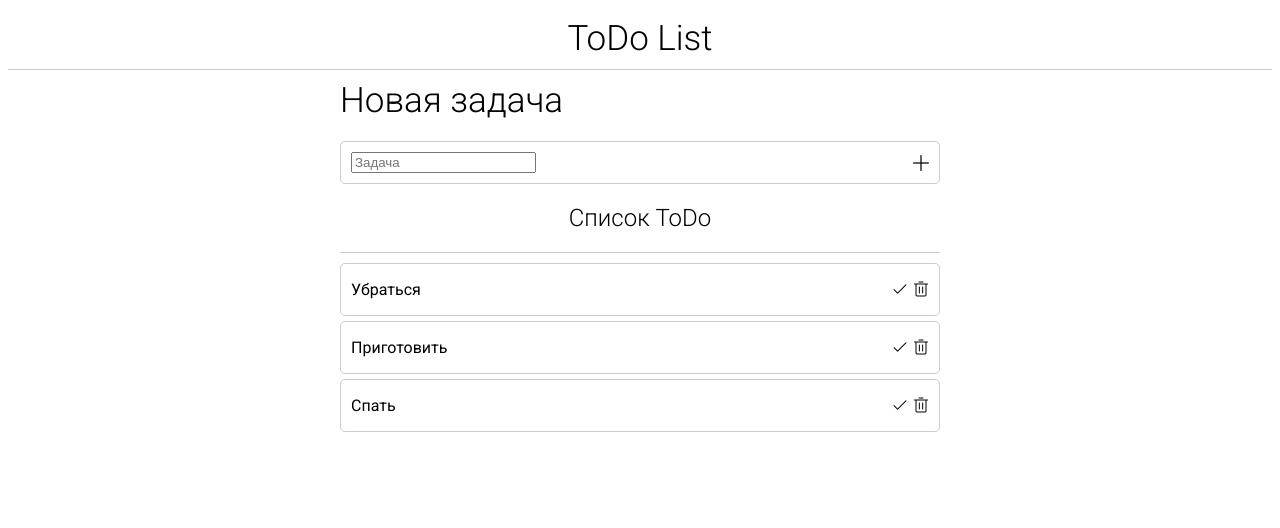
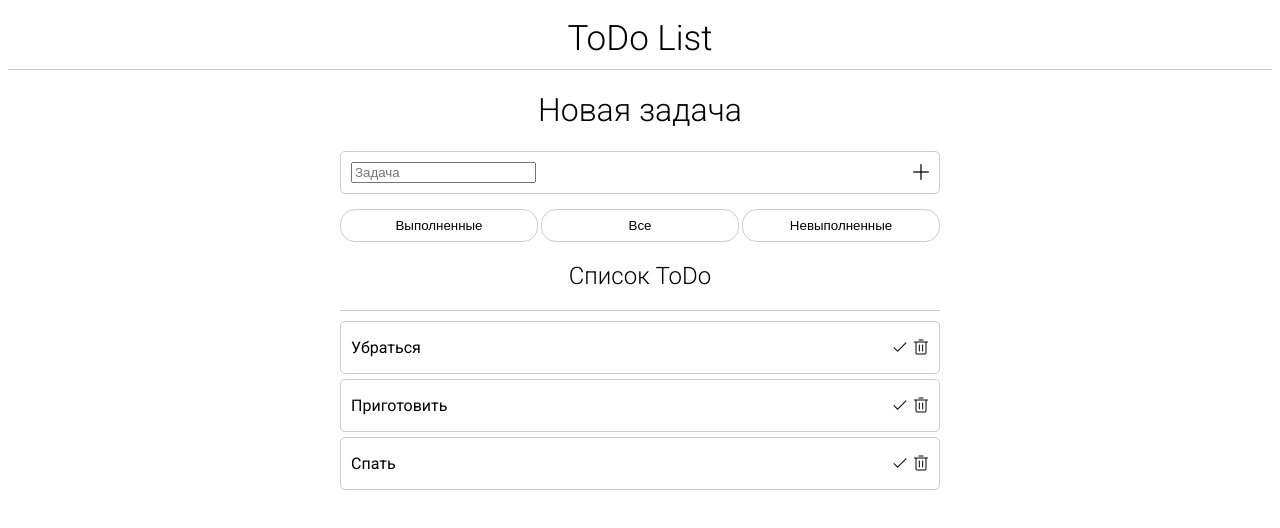
Before and after one commit to qann1st/react-todo, a React (Create React App) app: page / in a window 1280 px wide. Shown: the top 528 px of the page. Built offline with nearby package versions, Linux system fonts and the light colour scheme.

Commit message:
feat: add styles and add filter todos

```diff
--- a/src/components/TodoList/AddTodo.jsx
+++ b/src/components/TodoList/AddTodo.jsx
@@ -11,7 +11,7 @@ function AddTodo({ addTodo }) {
 
   return (
     <div className="new-todo">
-      <h1 className="header__title">Новая задача</h1>
+      <h1 className="todo-list__title">Новая задача</h1>
       <form className="new--todo" onSubmit={handleSubmit}>
         <input
           onChange={(e) => setValueInput(e.target.value)}
--- /dev/null
+++ b/src/components/TodoList/TodoFilter.jsx
@@ -0,0 +1,13 @@
+import React from 'react';
+
+function TodoFilter({ setFilter }) {
+  return (
+    <div className="todo-filter">
+      <button onClick={() => setFilter('ready')}>Выполненные</button>
+      <button onClick={() => setFilter('all')}>Все</button>
+      <button onClick={() => setFilter('not-ready')}>Невыполненные</button>
+    </div>
+  );
+}
+
+export default TodoFilter;
--- a/src/components/TodoList/index.jsx
+++ b/src/components/TodoList/index.jsx
@@ -1,5 +1,6 @@
 import React from 'react';
 import AddTodo from './AddTodo';
+import TodoFilter from './TodoFilter';
 import TodoListItem from './TodoListItem';
 
 function TodoList() {
@@ -8,6 +9,8 @@ function TodoList() {
     { name: 'Приготовить', isChecked: false },
     { name: 'Спать', isChecked: false },
   ]);
+
+  const [filter, setFilter] = React.useState('all');
 
   function handleCheck(id) {
     setTodos(
@@ -28,15 +31,28 @@ function TodoList() {
     setTodos([...todos, { name, isChecked: false }]);
   }
 
+  function getFilteredTodos() {
+    if (filter === 'all') {
+      return todos;
+    }
+    if (filter === 'not-ready') {
+      return todos.filter((todo) => todo.isChecked);
+    }
+    if (filter === 'ready') {
+      return todos.filter((todo) => !todo.isChecked);
+    }
+  }
+
   return (
     <>
       <AddTodo addTodo={handleAddTodo} />
+      <TodoFilter setFilter={setFilter} />
       <div className="todo-list">
         <div className="todo-list_info">
           <h2 className="todo-list__title">Список ToDo</h2>
         </div>
         <ul>
-          {todos.map((todo, index) => (
+          {getFilteredTodos().map((todo, index) => (
             <TodoListItem
               key={todo.name}
               {...todo}
--- a/src/scss/app.scss
+++ b/src/scss/app.scss
@@ -2,6 +2,7 @@
 @import 'components/_todolist';
 @import 'components/_content';
 @import 'components/_newtodo';
+@import 'components/_todofilter';
 
 body {
   font-family: Roboto, sans-serif, Helvetica;
--- a/src/scss/components/_newtodo.scss
+++ b/src/scss/components/_newtodo.scss
@@ -4,6 +4,7 @@
 .new-todo {
   max-width: 600px;
   width: 100%;
+  text-align: center;
 
   .new--todo {
     display: flex;
--- /dev/null
+++ b/src/scss/components/_todofilter.scss
@@ -0,0 +1,19 @@
+@import '../variables';
+
+.todo-filter {
+  display: flex;
+  max-width: 600px;
+  width: 100%;
+  justify-content: space-between;
+  margin: 0;
+  padding: 15px 0 0;
+
+  button {
+    border: 1px solid rgba($color, $alpha);
+    border-radius: 15px;
+    background-color: transparent;
+    margin: 0;
+    padding: 8px 0;
+    width: 33%;
+  }
+}
```
